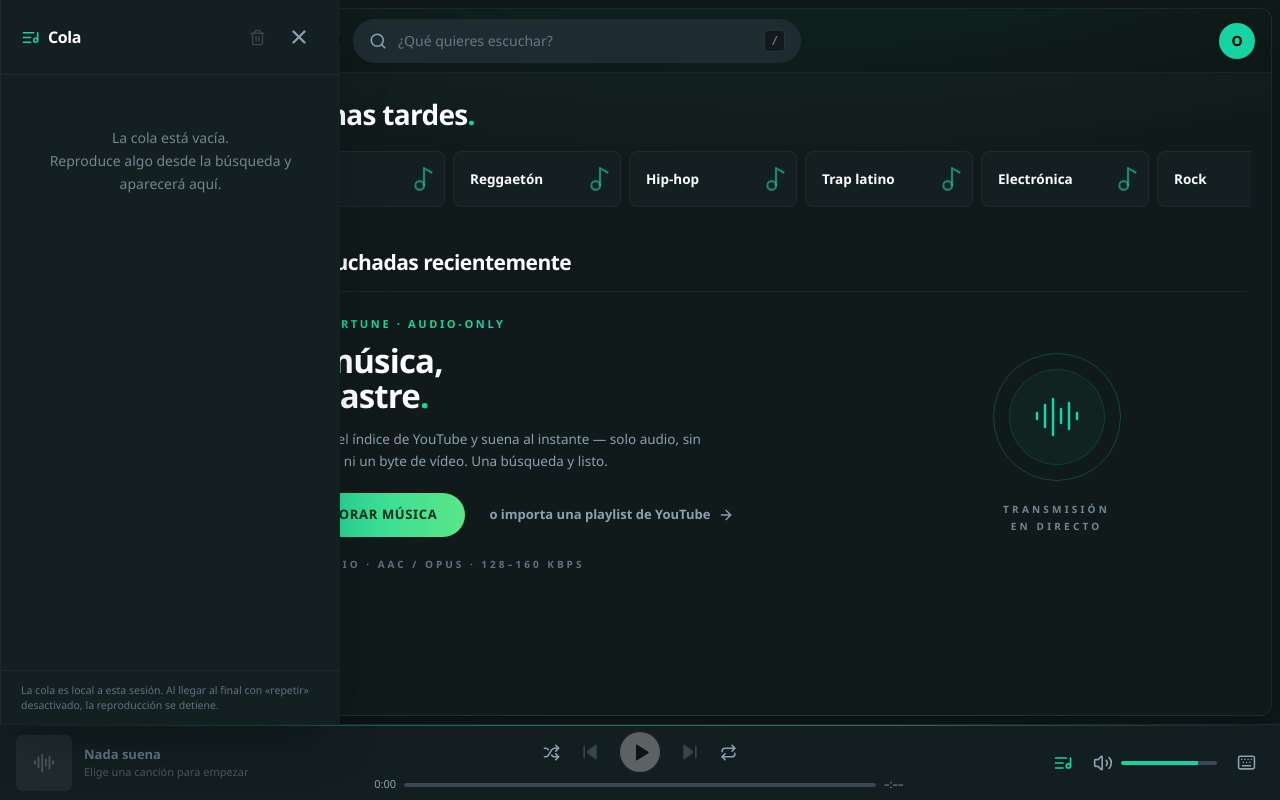
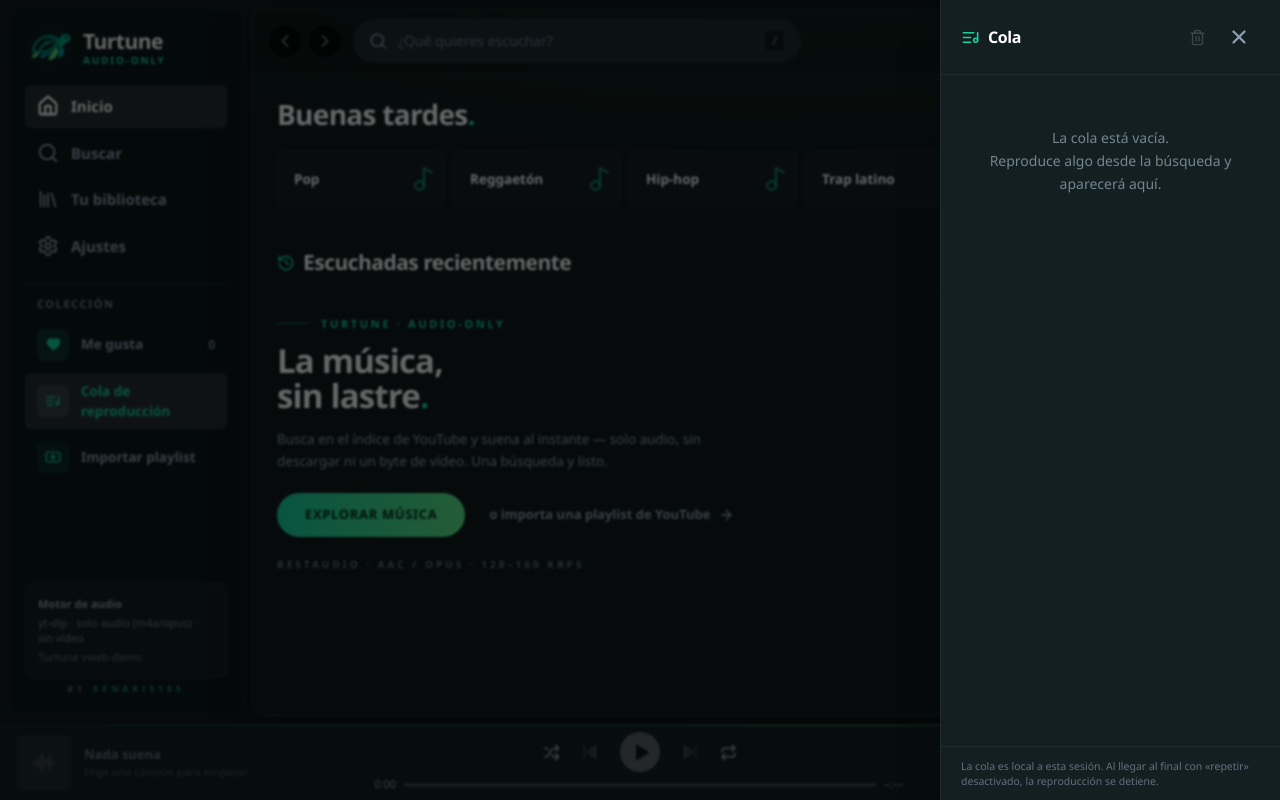
Before and after one commit to xenakis930-ui/Turtune-v1.2.0, a React (Vite) app: page / in a window 1280 px wide. Both pictures are taken after a click on the button "Cola de reproducción". Built offline with nearby package versions, Linux system fonts and the light colour scheme.

Commit message:
fix: cola de reproduccion - renderizado condicional (cierra siempre)

```diff
--- a/src/components/QueuePanel.jsx
+++ b/src/components/QueuePanel.jsx
@@ -4,7 +4,7 @@ import { usePlayerStore, PLAYBACK } from '../store/usePlayerStore'
 import { playQueueIndex, togglePlay } from '../audio/engine'
 import { formatDuration } from '../lib/format'
 
-/** Panel lateral deslizante: "Suena ahora" + "A continuación" (con eliminar/limpiar). */
+/** Panel de cola de reproducción. Se renderiza solo cuando está abierto. */
 export default function QueuePanel() {
   const open = usePlayerStore((s) => s.queueOpen)
   const toggleQueue = usePlayerStore((s) => s.toggleQueue)
@@ -14,26 +14,26 @@ export default function QueuePanel() {
   const removeFromQueue = usePlayerStore((s) => s.removeFromQueue)
   const clearUpNext = usePlayerStore((s) => s.clearUpNext)
 
+  // No renderizar nada si está cerrado — evita cualquier problema de CSS/transición
+  if (!open) return null
+
   const current = index >= 0 ? queue[index] : null
   const upcoming = queue.map((track, i) => ({ track, i })).slice(index + 1)
 
   return (
     <>
-      {open && (
+      {/* Backdrop táctil: tocar fuera cierra la cola */}
       <button
         type="button"
         aria-label="Cerrar cola"
         onClick={toggleQueue}
-          className="fixed inset-0 z-30 bg-black/60 backdrop-blur-[1px] sm:hidden"
+        className="fixed inset-0 z-30 bg-black/60 backdrop-blur-[1px]"
         style={{ touchAction: 'manipulation' }}
       />
-      )}
+
       <aside
         aria-label="Cola de reproducción"
-        aria-hidden={!open}
-        className={`fixed inset-0 z-40 flex w-full flex-col border-white/5 bg-[#141f22] shadow-2xl transition-transform duration-300 ease-out sm:bottom-[76px] sm:top-0 sm:w-[340px] sm:max-w-[92vw] sm:border-l ${
-          open ? 'translate-x-0' : 'pointer-events-none translate-x-full'
-        }`}
+        className="fixed inset-y-0 right-0 z-40 flex w-full flex-col border-l border-white/5 bg-[#141f22] shadow-2xl sm:w-[340px] sm:max-w-[92vw]"
       >
         {/* Cabecera */}
         <div className="flex items-center justify-between border-b border-white/5 px-5 py-4">
@@ -155,16 +155,6 @@ export default function QueuePanel() {
           )}
         </div>
 
-        {/* Cerrar en móvil */}
-        <button
-          type="button"
-          onClick={toggleQueue}
-          className="mx-5 mb-3 mt-1 flex h-11 items-center justify-center gap-2 rounded-full border border-white/10 text-[12px] font-bold text-[#8ca0af] transition hover:border-[#15d3a2]/40 hover:text-[#15d3a2] sm:hidden"
-          style={{ touchAction: 'manipulation' }}
-        >
-          <X size={16} /> Cerrar cola
-        </button>
-
         {/* Pie */}
         <div className="border-t border-white/5 px-5 py-3 text-[10.5px] leading-snug text-[#5f7280]">
           La cola es local a esta sesión. Al llegar al final con «repetir» desactivado, la
```
Lines whose indentation alone changed are shown as unchanged.
